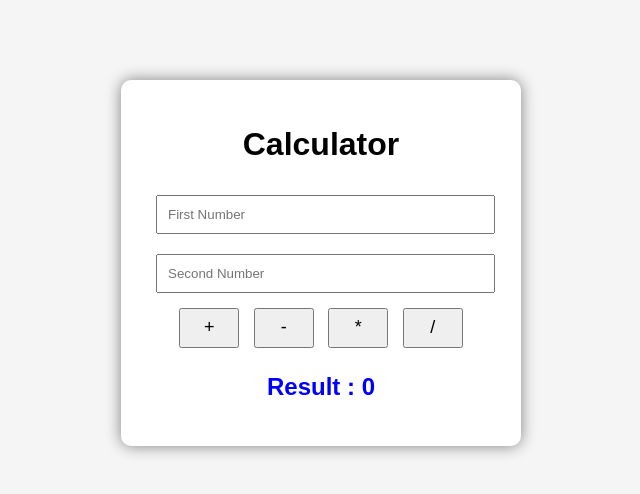
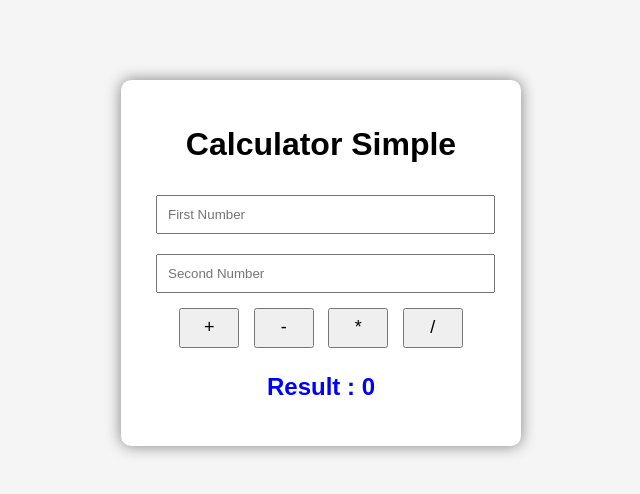
Before and after one commit to HudaaTsz/belajar-ci-cd, a website: page app/index.html in a window 1280 px wide. Shown: the whole page, without its empty margins (319-959 px from the left). Drawn offline with Linux system fonts and the light colour scheme.

Commit message:
calculator-test-cd

```diff
--- a/app/index.html
+++ b/app/index.html
@@ -1,14 +1,14 @@
 <!DOCTYPE html>
 <html>
 <head>
-    <title>Simple Calculator</title>
+    <title>Calculator</title>
     <link rel="stylesheet" href="style.css">
 </head>
 <body>
 
 <div class="calculator">
 
-<h1>Calculator</h1>
+<h1>Calculator Simple</h1>
 
 <input id="num1" type="number" placeholder="First Number">
 
```
